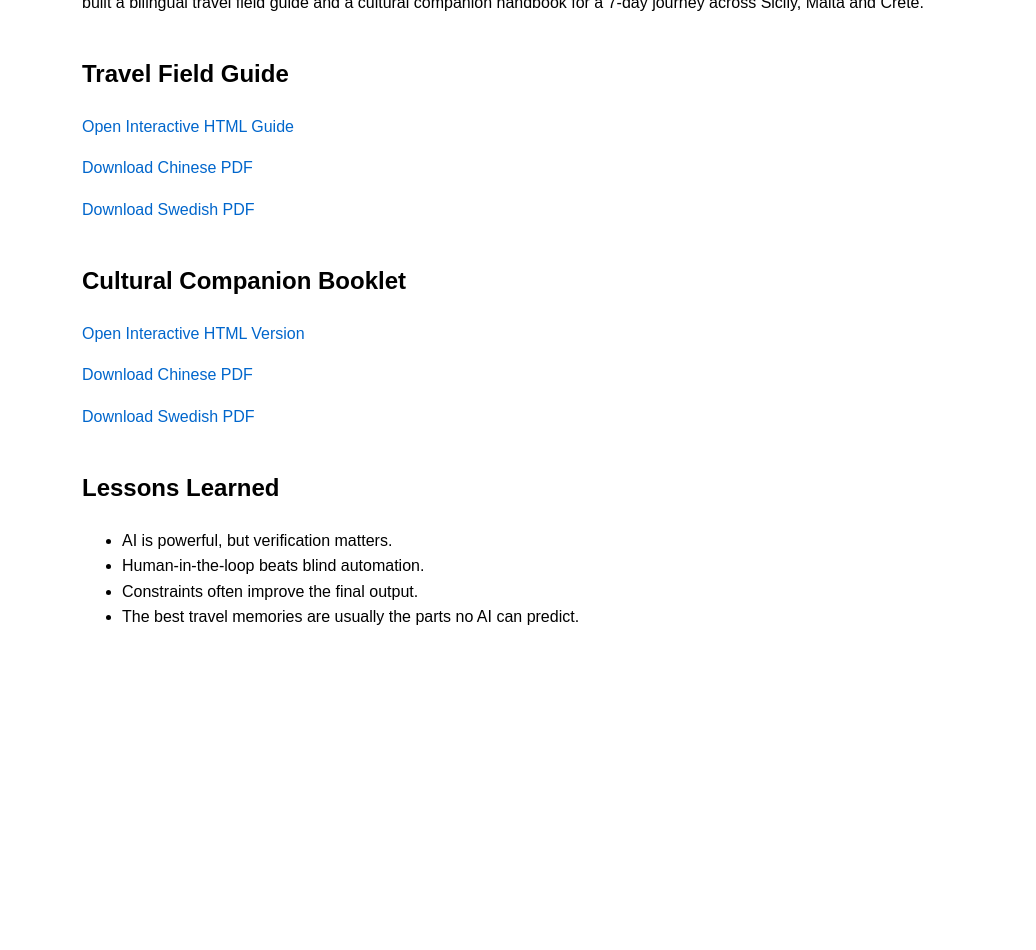
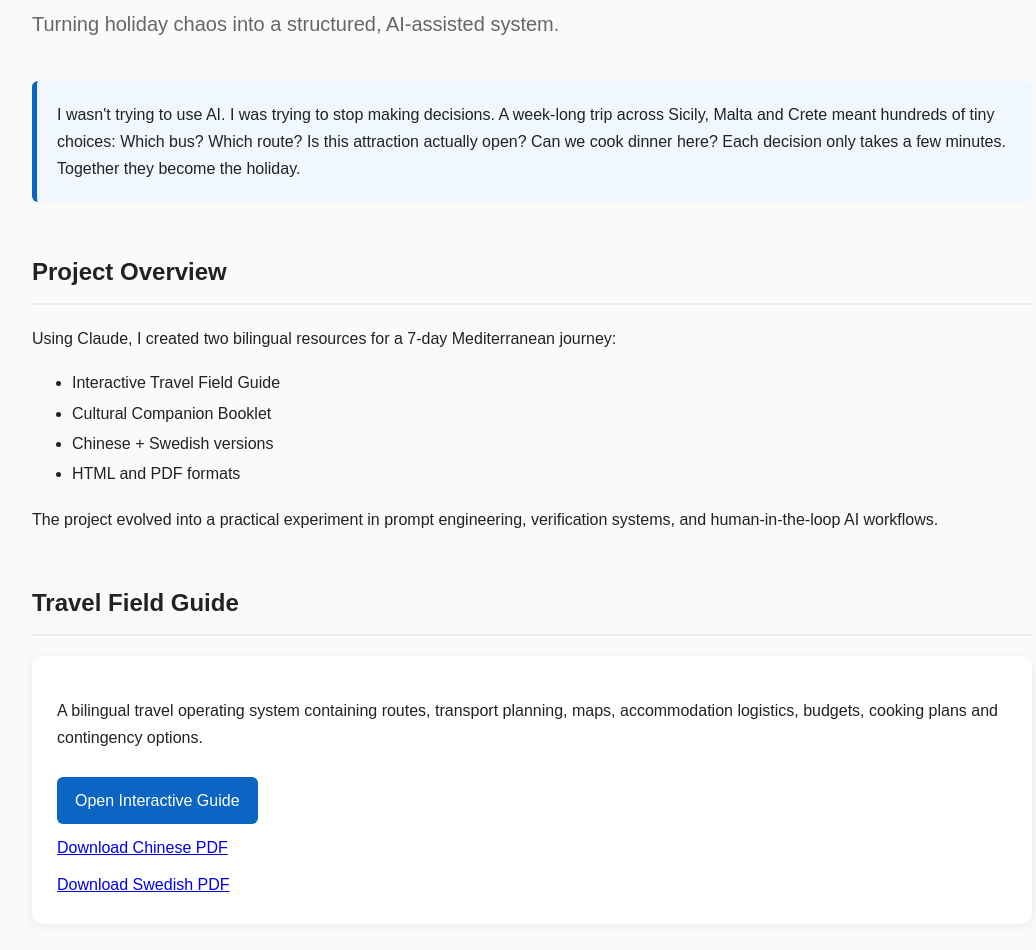
Before and after one commit to tangruitong2000/ai-powered-travel-planning, a plain HTML site: page index.html in a window 1280 px wide. Shown: the part 170-1120 px from the top of the page, without its empty margins (108-1144 px from the left). Before the commit the page ends 856 px from the top, so only its background shows below. Drawn offline with Linux system fonts and the light colour scheme.

Commit message:
Update index.html

````diff
--- a/index.html
+++ b/index.html
@@ -1,99 +1,205 @@
+```html
 <!DOCTYPE html>
 <html lang="en">
 <head>
 <meta charset="UTF-8">
+<meta name="viewport" content="width=device-width, initial-scale=1.0">
+
 <title>AI-Powered Travel Planning Project</title>
+
 <style>
-body {
+
+body{
     font-family: Arial, sans-serif;
-    max-width: 900px;
+    max-width: 1000px;
     margin: auto;
     padding: 40px;
-    line-height: 1.6;
+    line-height: 1.7;
+    background:#fafafa;
+    color:#222;
 }
 
-h1 {
-    color: #222;
+h1{
+    font-size:42px;
+    margin-bottom:10px;
 }
 
-.section {
-    margin-top: 40px;
+h2{
+    margin-top:50px;
+    border-bottom:2px solid #eee;
+    padding-bottom:10px;
 }
 
-a {
-    text-decoration: none;
-    color: #0066cc;
+.subtitle{
+    font-size:20px;
+    color:#666;
+    margin-bottom:40px;
 }
+
+.card{
+    background:white;
+    padding:25px;
+    margin-top:20px;
+    border-radius:10px;
+    box-shadow:0 2px 8px rgba(0,0,0,0.08);
+}
+
+.button{
+    display:inline-block;
+    margin-top:10px;
+    margin-right:10px;
+    padding:10px 18px;
+    background:#0A66C2;
+    color:white;
+    text-decoration:none;
+    border-radius:6px;
+}
+
+.button:hover{
+    opacity:0.9;
+}
+
+.small-link{
+    display:block;
+    margin-top:10px;
+}
+
+.quote{
+    background:#f0f7ff;
+    padding:20px;
+    border-left:5px solid #0A66C2;
+    border-radius:6px;
+}
+
+ul{
+    line-height:1.9;
+}
+
+footer{
+    margin-top:80px;
+    text-align:center;
+    color:#777;
+}
+
 </style>
+
 </head>
 
 <body>
 
 <h1>AI-Powered Travel Planning Project</h1>
 
-<p>
-This project started with a simple problem:
-I didn't want to spend my holiday making hundreds of tiny decisions.
-Using Claude, I built a bilingual travel field guide and a cultural companion handbook for a 7-day journey across Sicily, Malta and Crete.
-</p>
+<div class="subtitle">
+Turning holiday chaos into a structured, AI-assisted system.
+</div>
 
-<div class="section">
-<h2>Travel Field Guide</h2>
+<div class="quote">
 
-<p>
-<a href="行程手册_互动版可点击.html">
-Open Interactive HTML Guide
-</a>
-</p>
+I wasn't trying to use AI.
 
-<p>
-<a href="西西里克里特行程_中文.pdf">
-Download Chinese PDF
-</a>
-</p>
+I was trying to stop making decisions.
 
-<p>
-<a href="Sicilien_Kreta_Reseplan_Svenska.pdf">
-Download Swedish PDF
-</a>
-</p>
+A week-long trip across Sicily, Malta and Crete meant hundreds of tiny choices:
+Which bus? Which route? Is this attraction actually open? Can we cook dinner here?
+
+Each decision only takes a few minutes.
+
+Together they become the holiday.
 
 </div>
 
-<div class="section">
-<h2>Cultural Companion Booklet</h2>
+<h2>Project Overview</h2>
 
 <p>
-<a href="购物文化手书_互动版.html">
-Open Interactive HTML Version
-</a>
+Using Claude, I created two bilingual resources for a 7-day Mediterranean journey:
 </p>
 
+<ul>
+<li>Interactive Travel Field Guide</li>
+<li>Cultural Companion Booklet</li>
+<li>Chinese + Swedish versions</li>
+<li>HTML and PDF formats</li>
+</ul>
+
 <p>
-<a href="商场文化手书_中文.pdf">
+The project evolved into a practical experiment in prompt engineering,
+verification systems, and human-in-the-loop AI workflows.
+</p>
+
+<h2>Travel Field Guide</h2>
+
+<div class="card">
+
+<p>
+A bilingual travel operating system containing routes, transport planning,
+maps, accommodation logistics, budgets, cooking plans and contingency options.
+</p>
+
+<a class="button" href="行程手册_互动版可点击.html">
+Open Interactive Guide
+</a>
+
+<br>
+
+<a class="small-link" href="西西里克里特行程_中文.pdf">
 Download Chinese PDF
 </a>
-</p>
 
-<p>
-<a href="Kulturguide_Svenska.pdf">
+<a class="small-link" href="Sicilien_Kreta_Reseplan_Svenska.pdf">
 Download Swedish PDF
 </a>
-</p>
 
 </div>
 
-<div class="section">
+<h2>Cultural Companion Booklet</h2>
+
+<div class="card">
+
+<p>
+A bilingual cultural handbook exploring mythology, history, geography,
+food culture, local customs, films and literature connected to the places
+visited during the trip.
+</p>
+
+<a class="button" href="购物文化手书_互动版.html">
+Open Interactive Companion
+</a>
+
+<br>
+
+<a class="small-link" href="商场文化手书_中文.pdf">
+Download Chinese PDF
+</a>
+
+<a class="small-link" href="Kulturguide_Svenska.pdf">
+Download Swedish PDF
+</a>
+
+</div>
+
 <h2>Lessons Learned</h2>
 
+<div class="card">
+
 <ul>
-<li>AI is powerful, but verification matters.</li>
-<li>Human-in-the-loop beats blind automation.</li>
-<li>Constraints often improve the final output.</li>
-<li>The best travel memories are usually the parts no AI can predict.</li>
+<li><strong>Feed reality, not wishes.</strong> Screenshots, kitchen photos and transport schedules improved outputs dramatically.</li>
+
+<li><strong>Confidence is not correctness.</strong> Verification loops caught mistakes before they became real-world problems.</li>
+
+<li><strong>Manage AI like a teammate.</strong> The best results came after several rounds of feedback and refinement.</li>
+
+<li><strong>Leave some things unoptimised.</strong> AI planned the buses and ferries. It did not predict travel fatigue, spontaneous detours, or two adults becoming surprisingly passionate about where to eat lunch. Probably for the best.</li>
+
 </ul>
 
 </div>
 
+<footer>
+
+Built with Claude · Human-in-the-loop · Mediterranean Summer 2026
+
+</footer>
+
 </body>
 </html>
+```
````
